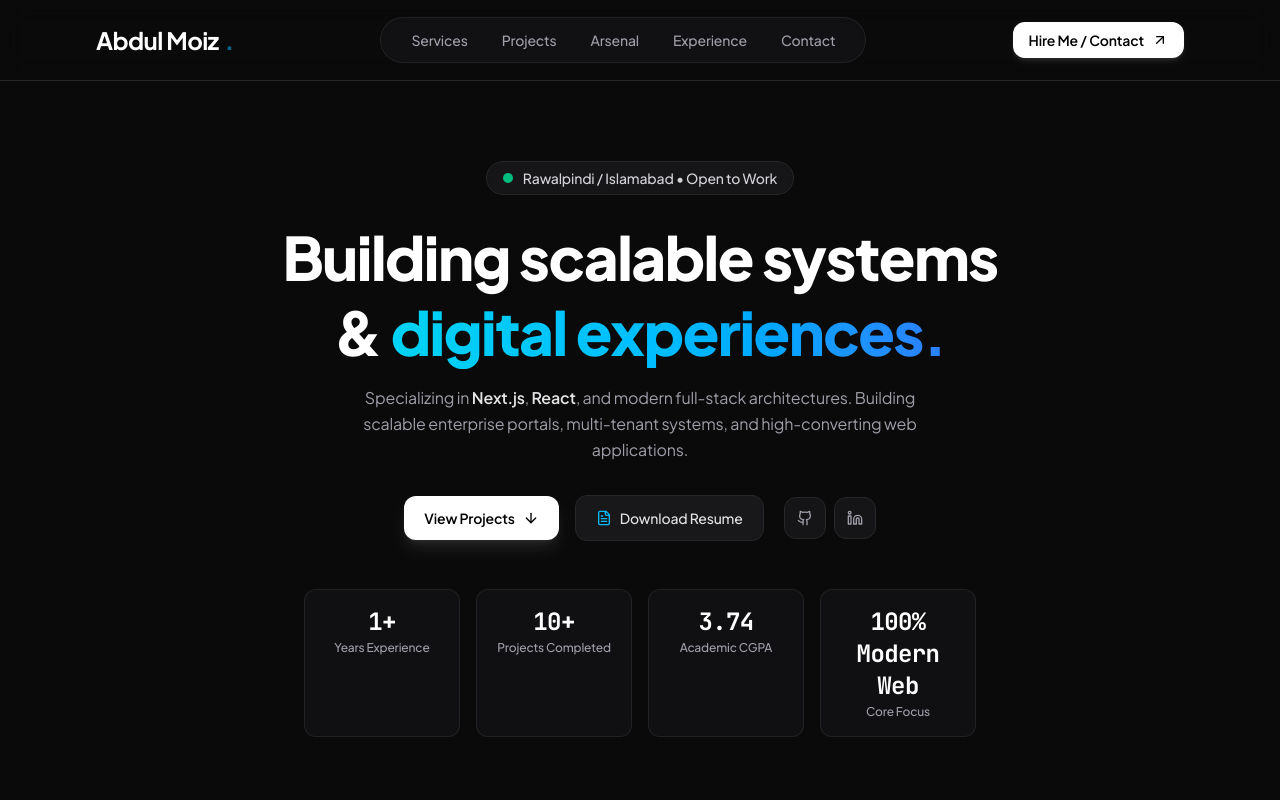
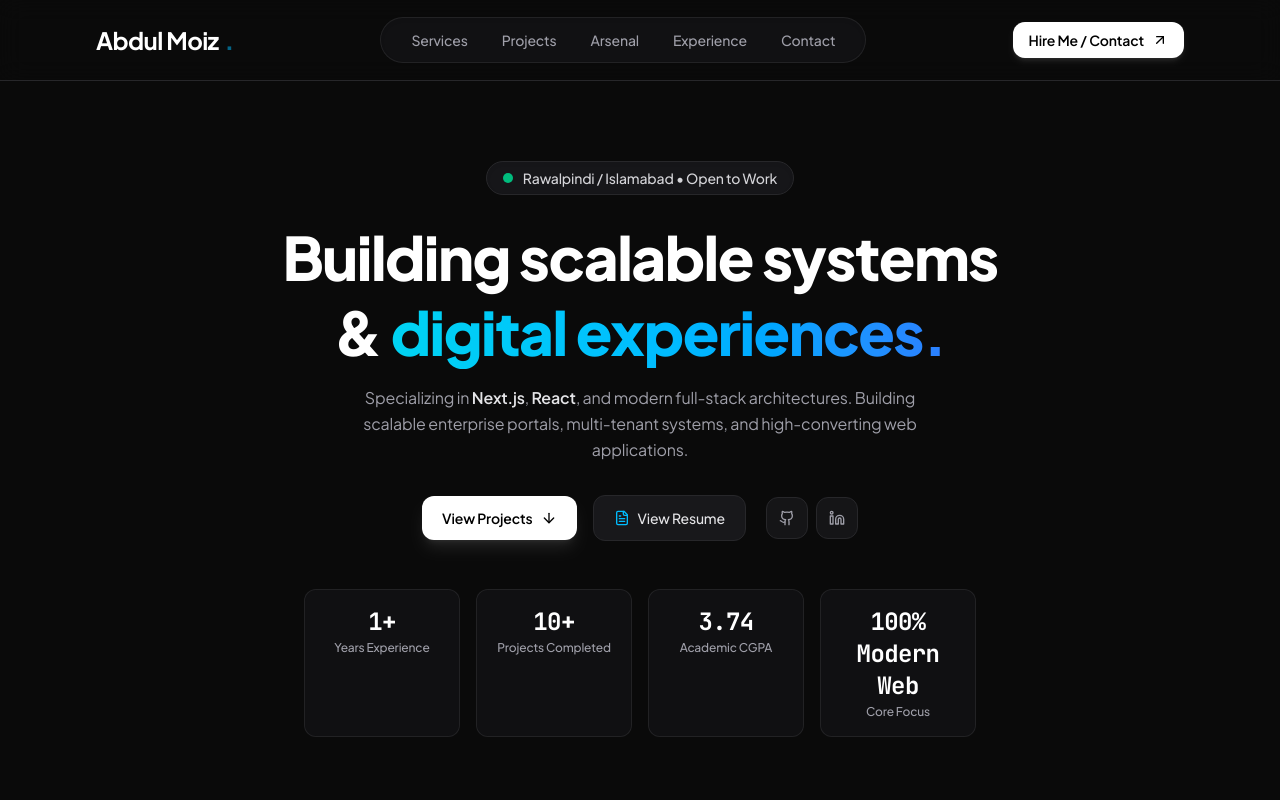
Before and after one commit to moiz962748-ai/personal-portfolio, a React (Vite) app: page / in a window 1280 px wide. Shown: the top 800 px of the page. Built offline with nearby package versions, Linux system fonts and the light colour scheme.

Commit message:
feat: add resume pdf and configure new tab download link

```diff
--- a/src/components/Hero.tsx
+++ b/src/components/Hero.tsx
@@ -87,7 +87,7 @@ export const Hero: React.FC<HeroProps> = ({ onOpenContact }) => {
 
             {/* Download Resume CTA */}
             <a
-              href="https://drive.google.com/file/d/1DtV_Tjlhe9EaqHX5ZERFAhDEfIewLG8N/view?usp=sharing"
+              href="/assets/Abdul_Moiz_Software_Developer_Resume.pdf"
               target="_blank"
               onClick={(e) => {
 
@@ -95,7 +95,7 @@ export const Hero: React.FC<HeroProps> = ({ onOpenContact }) => {
               className="flex items-center gap-2 px-5 py-3 rounded-xl bg-zinc-900 hover:bg-zinc-800 text-zinc-200 border border-zinc-800 hover:border-zinc-700 font-medium text-xs sm:text-sm transition-all duration-200 active:scale-[0.98]"
             >
               <FileText className="w-4 h-4 text-sky-400" />
-              <span>Download Resume</span>
+              <span>View Resume</span>
             </a>
 
             {/* Social Icons */}
```
Also changed, not shown: 1 other file (tests, documents, lock files or other folders).
